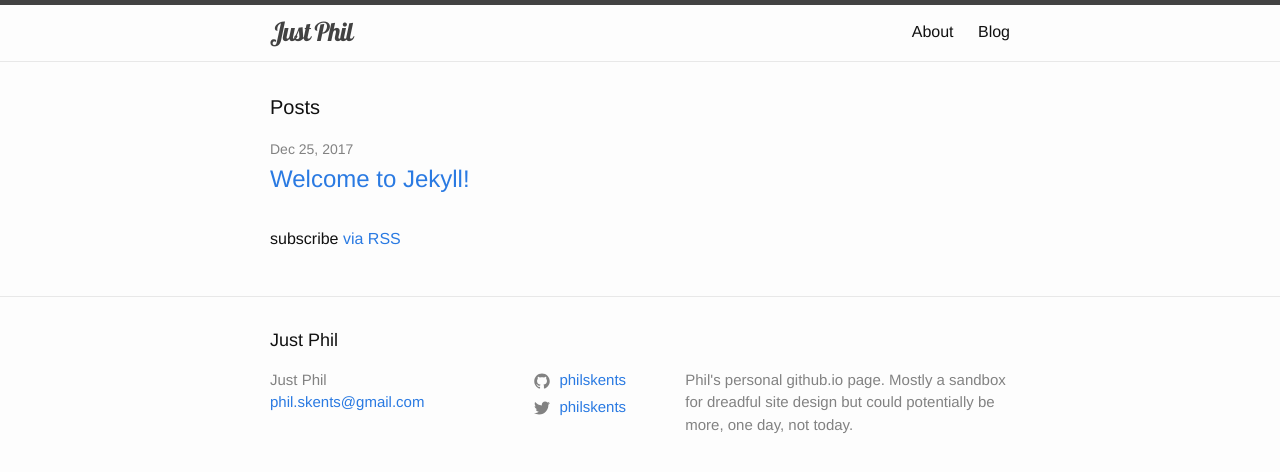
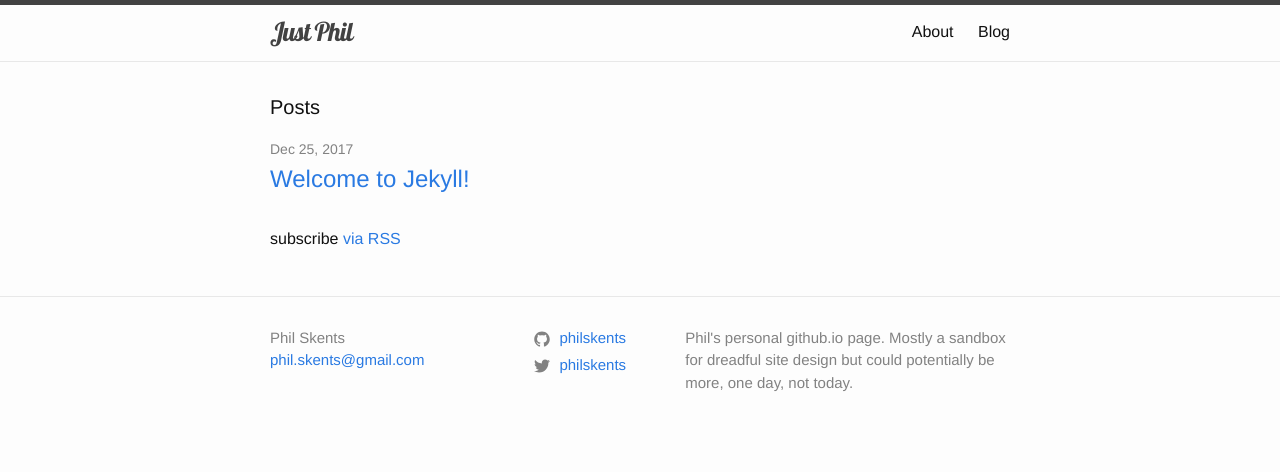
Before and after one commit to philskents/philskents.github.io, a Jekyll site: the page built from blog.md, in a window 1280 px wide. Shown: the top 472 px of the page. Built offline with Jekyll 4.4.1, drawn with Linux system fonts in a browser that asks for light colours.

Commit message:
Xmas day content

```diff
--- a/_config.yml
+++ b/_config.yml
@@ -22,6 +22,7 @@ baseurl: "" # the subpath of your site, e.g. /blog
 url: "" # the base hostname & protocol for your site, e.g. http://example.com
 twitter_username: philskents
 github_username:  philskents
+author: Phil Skents
 
 # Build settings
 markdown: kramdown
--- a/_includes/footer.html
+++ b/_includes/footer.html
@@ -2,7 +2,8 @@
 
   <div class="wrapper">
 
-    <h2 class="footer-heading">{{ site.title | escape }}</h2>
+    <!-- Edited out because it looks fucking awful-->
+    <!--<h2 class="footer-heading">{{ site.title | escape }}</h2>-->
 
     <div class="footer-col-wrapper">
       <div class="footer-col footer-col-1">
```
